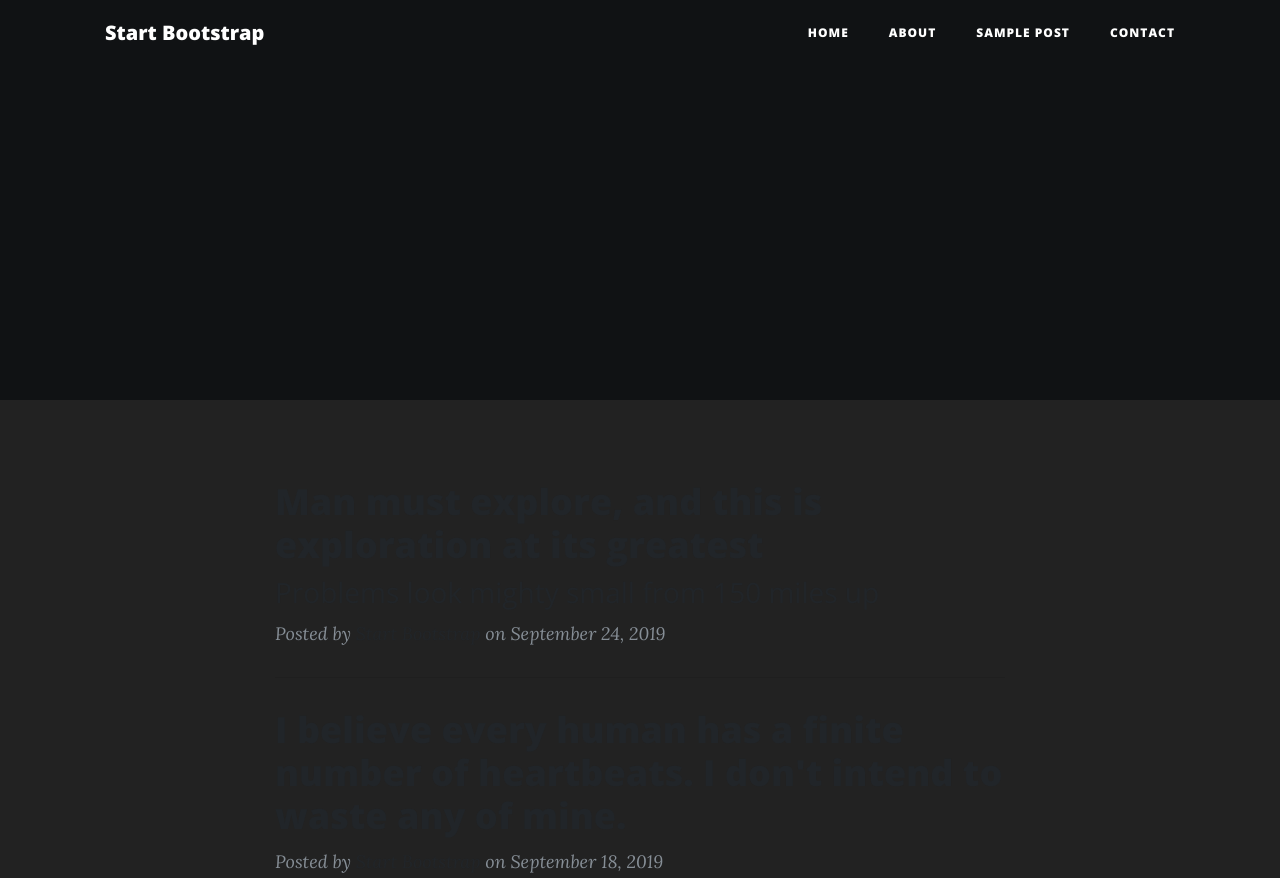
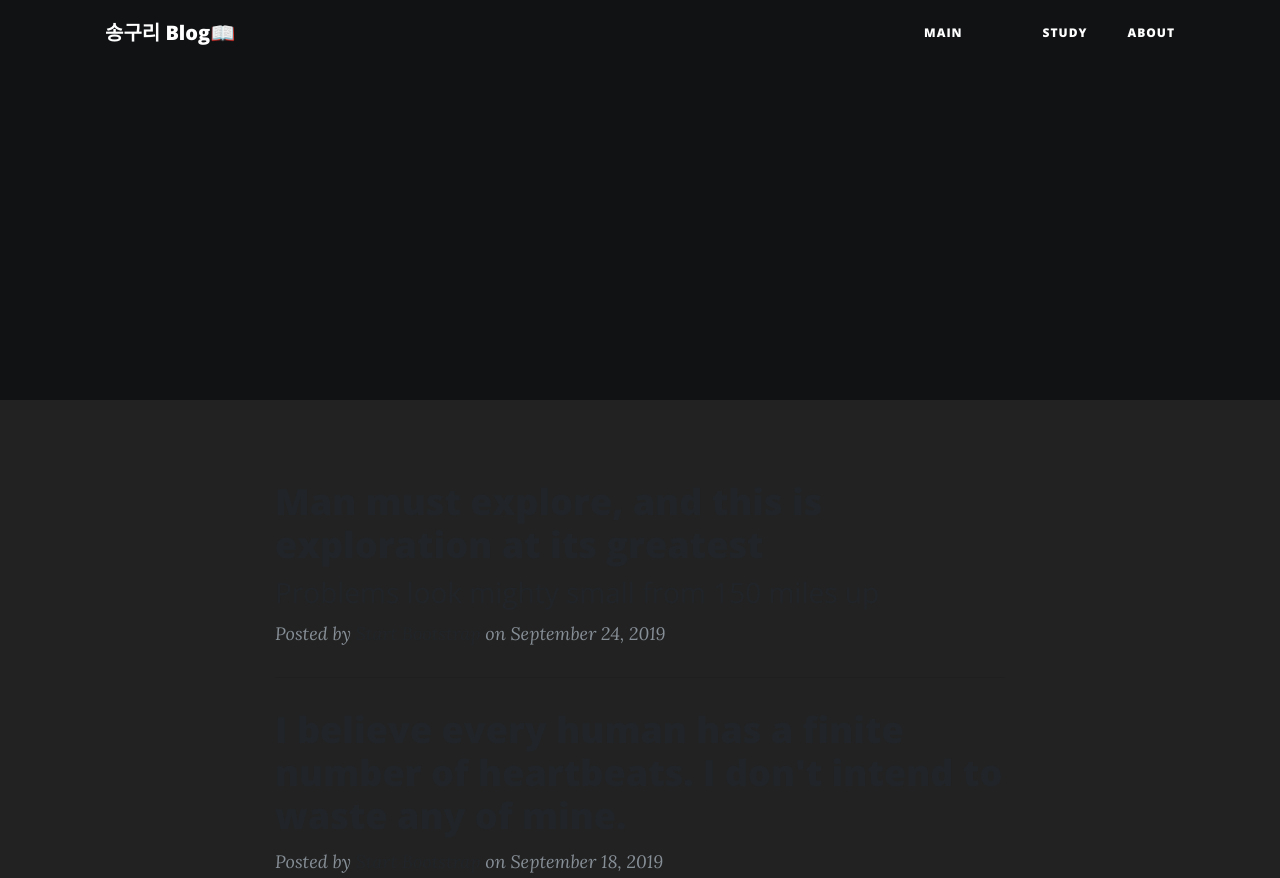
Before and after one commit to songsangmin/songsangmin.github.io, a website: page index.html in a window 1280 px wide. Shown: the top 878 px of the page. Drawn offline with nearby package versions, Linux system fonts and the light colour scheme; files that its build step writes are made by us from their sources.

Commit message:
Update index.html

```diff
--- a/index.html
+++ b/index.html
@@ -8,7 +8,7 @@
   <meta name="description" content="">
   <meta name="author" content="">
 
-  <title>송구리 Blog</title>
+  <title>송구리 Blog📖</title>
 
   <!-- Bootstrap core CSS -->
   <link href="vendor/bootstrap/css/bootstrap.min.css" rel="stylesheet">
@@ -30,7 +30,7 @@
   <!-- Navigation -->
   <nav class="navbar navbar-expand-lg navbar-light fixed-top" id="mainNav">
     <div class="container">
-      <a class="navbar-brand" href="index.html">Start Bootstrap</a>
+      <a class="navbar-brand" href="index.html">송구리 Blog📖</a>
       <button class="navbar-toggler navbar-toggler-right" type="button" data-toggle="collapse" data-target="#navbarResponsive" aria-controls="navbarResponsive" aria-expanded="false" aria-label="Toggle navigation">
         Menu
         <i class="fas fa-bars"></i>
@@ -38,16 +38,16 @@
       <div class="collapse navbar-collapse" id="navbarResponsive">
         <ul class="navbar-nav ml-auto">
           <li class="nav-item">
-            <a class="nav-link" href="index.html">Home</a>
+            <a class="nav-link" href="index.html">Main</a>
           </li>
           <li class="nav-item">
-            <a class="nav-link" href="about.html">About</a>
+            <a class="nav-link" href="about.html"></a>
           </li>
           <li class="nav-item">
-            <a class="nav-link" href="post.html">Sample Post</a>
+            <a class="nav-link" href="post.html">Study</a>
           </li>
           <li class="nav-item">
-            <a class="nav-link" href="contact.html">Contact</a>
+            <a class="nav-link" href="contact.html">About</a>
           </li>
         </ul>
       </div>
```
